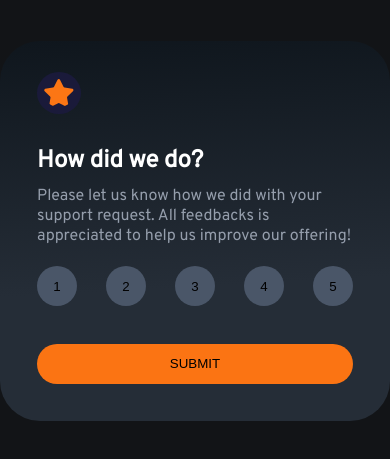
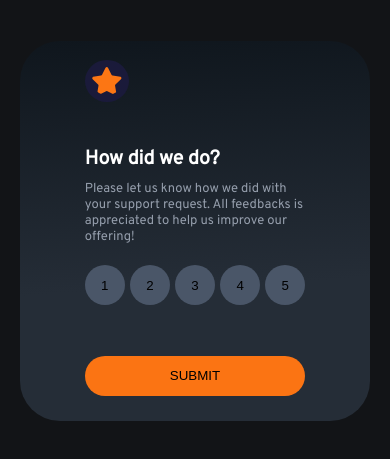
Before and after one commit to JoaoPoncee/exercise-front-end-mentor, a plain HTML site: page index.html in a window 390 px wide. Shown: the part 191-650 px from the top of the page. Drawn offline with Linux system fonts and the light colour scheme.

Commit message:
feat: design responsive

```diff
--- a/style.css
+++ b/style.css
@@ -188,3 +188,22 @@ p {
   border-radius: 20px;
   background-color: rgb(50, 61, 75);
 }
+
+@media screen and (max-width:800px){
+  .container{
+    width: 70%;
+    justify-content: space-around;
+
+  }
+  .main{
+    margin: 0px 20px;
+
+  }
+  .divText{
+    height: 10%;
+    font-size: small;
+  }
+  .divNotes{
+    margin-top: 30px;
+  }
+}
```
